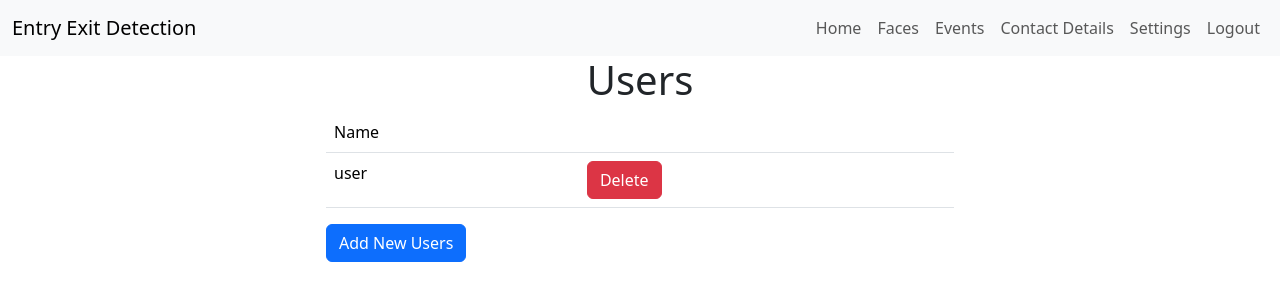
After one commit to JMoran1/Entry_exit_detection, a Flask app: page /view_users in a window 1280 px wide. The commit adds this page. Shown: the top 301 px of the page. Run offline with Flask 3, Linux system fonts and the light colour scheme; a user stored in the database is signed in; data comes from the database, SQL or seed files in the repository.

Commit message:
User Views

```diff
--- a/main.py
+++ b/main.py
@@ -342,6 +342,39 @@ class AlertSystem:
             sms.send_sms(contact.phone_number, f"Alert! Person has left the house!")
         return "Success"
 
+class UsersViews:
+
+    @app.route('/register', methods=['GET', 'POST'])
+    def register():
+        if request.method == 'POST':
+            username = request.form['username']
+            password = request.form['password']
+            user = User.query.filter_by(username=username).first()
+            if user:
+                return redirect(url_for('register'))
+            else:
+                user =  User(username=username, password=password)
+                db.session.add(user)
+                db.session.commit()
+                return redirect(url_for('settings'))
+
+        return render_template('register.html')
+
+    @app.route('/view_users')
+    @login_required
+    def view_users():
+        users = User.query.all()
+        return render_template('view_users.html', users=users)
+
+    @app.route('/remove_user/<pk>')
+    @login_required
+    def remove_user(pk):
+        user = User.query.filter_by(id=pk).first()
+        db.session.delete(user)
+        db.session.commit()
+        return redirect(url_for('view_users'))
+
+
 contacts_view = ContactsViews()
 face_view = FaceViews()
 computer_vision_view = ComputerVisionViews()
--- a/templates/settings.html
+++ b/templates/settings.html
@@ -19,6 +19,11 @@
           <a href="/change_times" class="btn btn-primary">Change Times</a>
         </div>
       </div>
+      <div class="row justify-content-center my-2">
+        <div class="col-6 text-center">
+          <a href="/view_users" class="btn btn-primary">Manage Users</a>
+        </div>
+      </div>
     </div>
     {% endblock %}
   </div>
--- /dev/null
+++ b/templates/view_users.html
@@ -0,0 +1,26 @@
+{% extends 'base.html' %} {% block content %}
+<body>
+  <div class="row justify-content-center">
+    <div class="col-6">
+      <h1 class="text-center">Users</h1>
+      <table class="table table-hover">
+        <thead>
+          <tr>
+            <td>Name</td>
+            <td></td>
+          </tr>
+        </thead>
+        <tbody>
+          {% for user in users %}
+        <tr>
+          <td>{{ user.username }}</td>
+          <td><a href="/remove_user/{{ user.id }}" class="btn btn-danger">Delete</a></td>
+        </tr>
+        {% endfor %}
+        </tbody>
+      </table>
+      <td><a href="/register" class="btn btn-primary">Add New Users</a></td>
+    </div>
+  </div>
+</body>
+{% endblock %}
```
Also changed, not shown: templates/register.html (added, +21 -0 lines).
